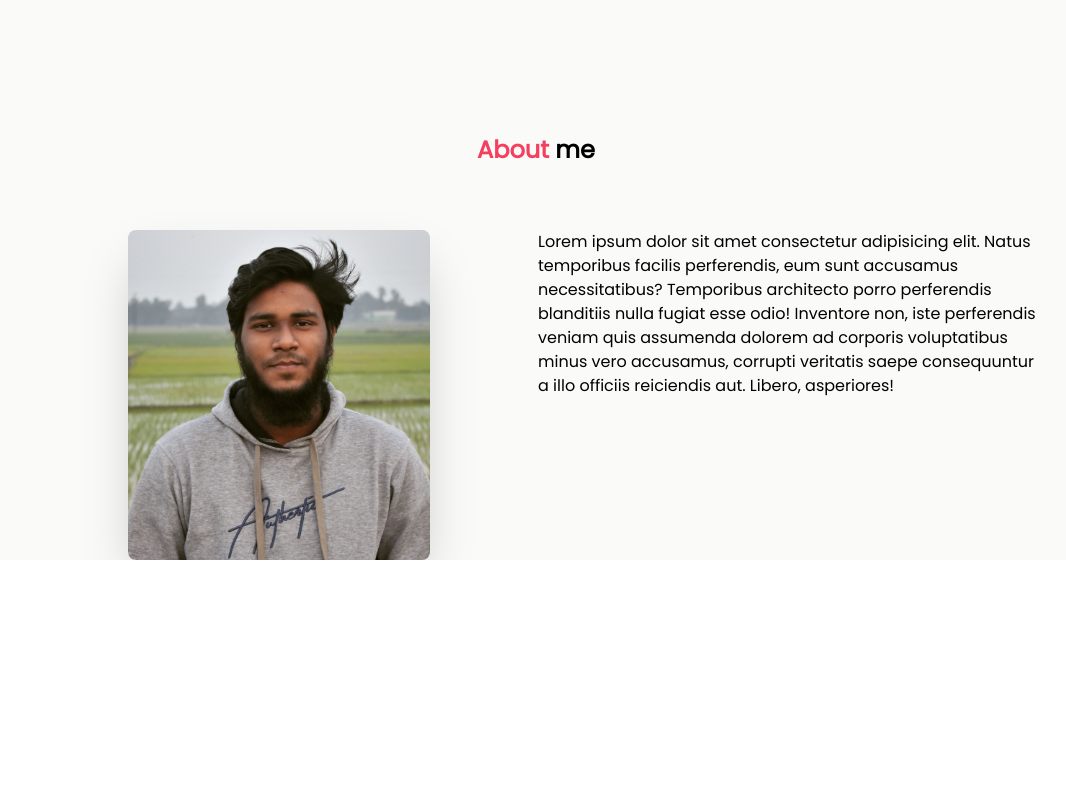
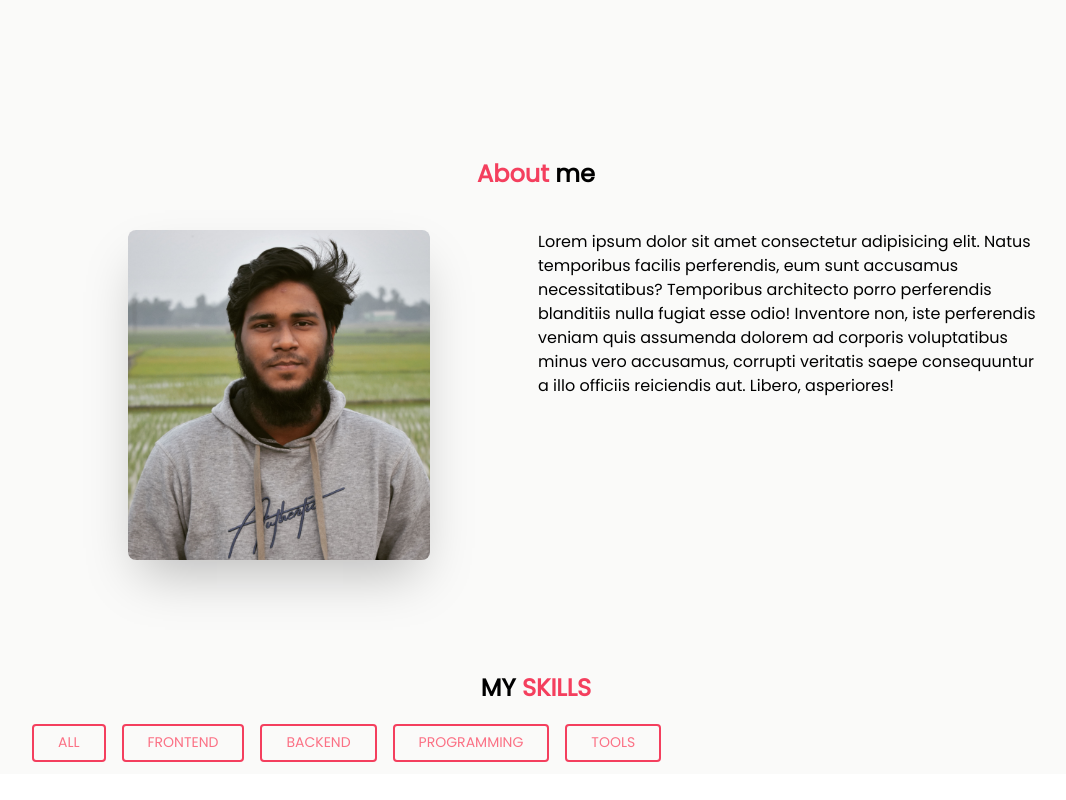
Before and after one commit to irazramin/my-portfolio, a React (Create React App) app: page / in a window 1280 px wide. Shown: the part 781-1581 px from the top of the page, without its empty margins (104-1170 px from the left). Before the commit the page ends 1341 px from the top, so only its background shows below. Built offline with nearby package versions, Linux system fonts and the light colour scheme; what tw-elements would draw is missing.

Commit message:
skill section added

```diff
--- a/package.json
+++ b/package.json
@@ -10,6 +10,7 @@
     "@testing-library/react": "^13.3.0",
     "@testing-library/user-event": "^13.5.0",
     "firebase": "^9.8.2",
+    "rc-progress": "^3.3.3",
     "react": "^18.1.0",
     "react-dom": "^18.1.0",
     "react-icons": "^4.4.0",
--- a/src/App.js
+++ b/src/App.js
@@ -1,12 +1,15 @@
+import React from 'react';
 import facebook from "./assets/facebook.png";
 import github from "./assets/github.png";
 import linkedin from "./assets/linkedin.png";
 import twitter from "./assets/twitter.png";
 import Home from './Components/Pages/Home/Home';
 import Header from './Components/Shared/Header';
+
+
 function App() {
   return (
-    <div className='bg-stone-50'>
+    <div className={ 'bg-stone-50'}>
      <Header/>
      <Home/>
 
--- a/src/Components/Pages/About.js
+++ b/src/Components/Pages/About.js
@@ -6,7 +6,7 @@ const About = () => {
       <h2 className='text-center text-2xl font-bold'>
         <span className='text-rose-500'>About</span> me
       </h2>
-      <div className='grid lg:grid-cols-2 grid-cols-1 gap-1 mt-16'>
+      <div className='grid lg:grid-cols-2 grid-cols-1 gap-1 mt-10'>
         <div className=''>
           <img
             src={myPic}
--- a/src/Components/Pages/Home/Home.js
+++ b/src/Components/Pages/Home/Home.js
@@ -1,5 +1,6 @@
 import React from 'react'
 import About from '../About'
+import Skills from '../Skills'
 import Banner from './Banner'
 
 const Home = () => {
@@ -7,6 +8,7 @@ const Home = () => {
     <div>
         <Banner/>
         <About />
+        <Skills />
     </div>
   )
 }
--- a/src/Components/Pages/Skills.js
+++ b/src/Components/Pages/Skills.js
@@ -1,11 +1,137 @@
-import React from 'react';
+import { Line } from 'rc-progress';
+import React, { useState } from 'react';
 
 const Skills = () => {
+  const [allSkills,setAllSkills] = useState([])
+  const skills = [
+    {
+      skillName : "React.Js",
+      percentage:70,
+      type:"ftd"
+    },
+    {
+      skillName : "Node.Js",
+      percentage:40,
+      type:"bkd"
+
+    },
+    {
+      skillName : "Express.Js",
+      percentage:40,
+      type:"bkd"
+    },
+    {
+      skillName : "Javascript",
+      percentage:80,
+      type:"pro"
+    },
+    {
+      skillName : "Html",
+      percentage:90,
+      type:"ftd"
+
+    },
+    {
+      skillName : "Css",
+      percentage:70,
+      type:"ftd"
+
+    },
+    {
+      skillName : "Github",
+      percentage:60,
+      type:"tools"
+
+    },
+    {
+      skillName : "TailwindCSS",
+      percentage:90,
+      type:"ftd"
+    },
+  ]
   return (
-    <div>
-      <h2 className='text-2xl font-bold uppercase'>
+    <div className='w-[80%] mx-auto my-28'>
+      <h2 className='text-2xl font-bold uppercase text-center'>
         my <span className='text-rose-500'>Skills</span>
       </h2>
+      <div className='mt-5'>
+        <button
+          onClick={() => {
+            setAllSkills(skills);
+          }}
+          type='button'
+          class='inline-block mx-2 focus:bg-red-500 focus:text-white px-6 py-2 border-2  border-rose-500 text-rose-400 font-medium text-sm leading-tight uppercase rounded hover:bg-black hover:bg-opacity-5 focus:outline-none focus:ring-0 transition duration-150 ease-in-out'
+        >
+          All
+        </button>
+        <button
+          onClick={() => {
+            const filterSkill = skills.filter((skill) => skill.type === 'ftd');
+            setAllSkills(filterSkill);
+          }}
+          type='button'
+          class='inline-block mx-2 focus:bg-red-500 focus:text-white px-6 py-2 border-2  border-rose-500 text-rose-400 font-medium text-sm leading-tight uppercase rounded hover:bg-black hover:bg-opacity-5 focus:outline-none focus:ring-0 transition duration-150 ease-in-out'
+        >
+          Frontend
+        </button>
+        <button
+          onClick={() => {
+            const filterSkill = skills.filter((skill) => skill.type === 'bkd');
+            setAllSkills(filterSkill);
+          }}
+          type='button'
+          class='inline-block mx-2 focus:bg-red-500 focus:text-white px-6 py-2 border-2  border-rose-500 text-rose-400 font-medium text-sm leading-tight uppercase rounded hover:bg-black hover:bg-opacity-5 focus:outline-none focus:ring-0 transition duration-150 ease-in-out'
+        >
+          Backend
+        </button>
+        <button
+          onClick={() => {
+            const filterSkill = skills.filter((skill) => skill.type === 'pro');
+            setAllSkills(filterSkill);
+          }}
+          type='button'
+          class='inline-block mx-2 focus:bg-red-500 focus:text-white px-6 py-2 border-2  border-rose-500 text-rose-400 font-medium text-sm leading-tight uppercase rounded hover:bg-black hover:bg-opacity-5 focus:outline-none focus:ring-0 transition duration-150 ease-in-out'
+        >
+          Programming
+        </button>
+        <button
+          onClick={() => {
+            const filterSkill = skills.filter((skill) => skill.type === 'tools');
+            setAllSkills(filterSkill);
+          }}
+          type='button'
+          class='inline-block mx-2 focus:bg-red-500 focus:text-white px-6 py-2 border-2  border-rose-500 text-rose-400 font-medium text-sm leading-tight uppercase rounded hover:bg-black hover:bg-opacity-5 focus:outline-none focus:ring-0 transition duration-150 ease-in-out'
+        >
+          Tools
+        </button>
+      </div>
+      <div className='mt-3'>
+        <div className='grid grid-cols-1 lg:grid-cols-2  gap-5'>
+          {allSkills.map((skill) => {
+            return (
+              <>
+                <div className='bg-zinc-200 h-[80px] relative flex flex-col justify-between rounded-md'>
+                  <div className='px-5 pt-5 flex justify-between items-center'>
+                    <h2 className='text-base text-slate-800 font-bold'>
+                      {skill.skillName}
+                    </h2>
+                    <p className='text-base text-slate-800 font-bold'>
+                      {skill.percentage}%
+                    </p>
+                  </div>
+                  <div className='relative bottom-0 left-0'>
+                    <Line
+                      percent={skill.percentage}
+                      strokeWidth={2.5}
+                      strokeColor='rgb(225, 29, 72)'
+                    />
+                  </div>
+                </div>
+              </>
+            );
+          })}
+        </div>
+      </div>
     </div>
   );
 }
--- a/src/Components/Shared/Header.js
+++ b/src/Components/Shared/Header.js
@@ -1,6 +1,7 @@
 import React from 'react';
 
 const Header = () => {
+
   return (
       <div>
         <nav
@@ -81,6 +82,24 @@ const Header = () => {
                       Pricing
                     </a>
                   </li>
+                  <li>
+                    <div class='flex justify-center'>
+                      <div class='form-check form-switch'>
+                        <input
+                          class='form-check-input appearance-none w-9 -ml-10 rounded-full float-left h-5 align-top bg-white bg-no-repeat bg-contain checked:bg-rose-600 bg-gray-300 focus:outline-none cursor-pointer shadow-sm'
+                          type='checkbox'
+                          role='switch'
+                          id='flexSwitchCheckDefault'
+                        />
+                        <label
+                          class='form-check-label inline-block text-gray-800'
+                          for='flexSwitchCheckDefault'
+                        >
+                          Dark mode
+                        </label>
+                      </div>
+                    </div>
+                  </li>
                 </ul>
               </div>
             </div>
--- a/src/index.js
+++ b/src/index.js
@@ -1,10 +1,9 @@
-import React from 'react';
+import React, { createContext, useState } from 'react';
 import ReactDOM from 'react-dom/client';
 import 'tw-elements';
 import App from './App';
 import './index.css';
 import reportWebVitals from './reportWebVitals';
-
 const root = ReactDOM.createRoot(document.getElementById('root'));
 root.render(
   <React.StrictMode>
```
Also changed, not shown: src/Context/themeContext.js (added), 2 other files (tests, documents, lock files or other folders). Lines whose indentation alone changed are shown as unchanged.
